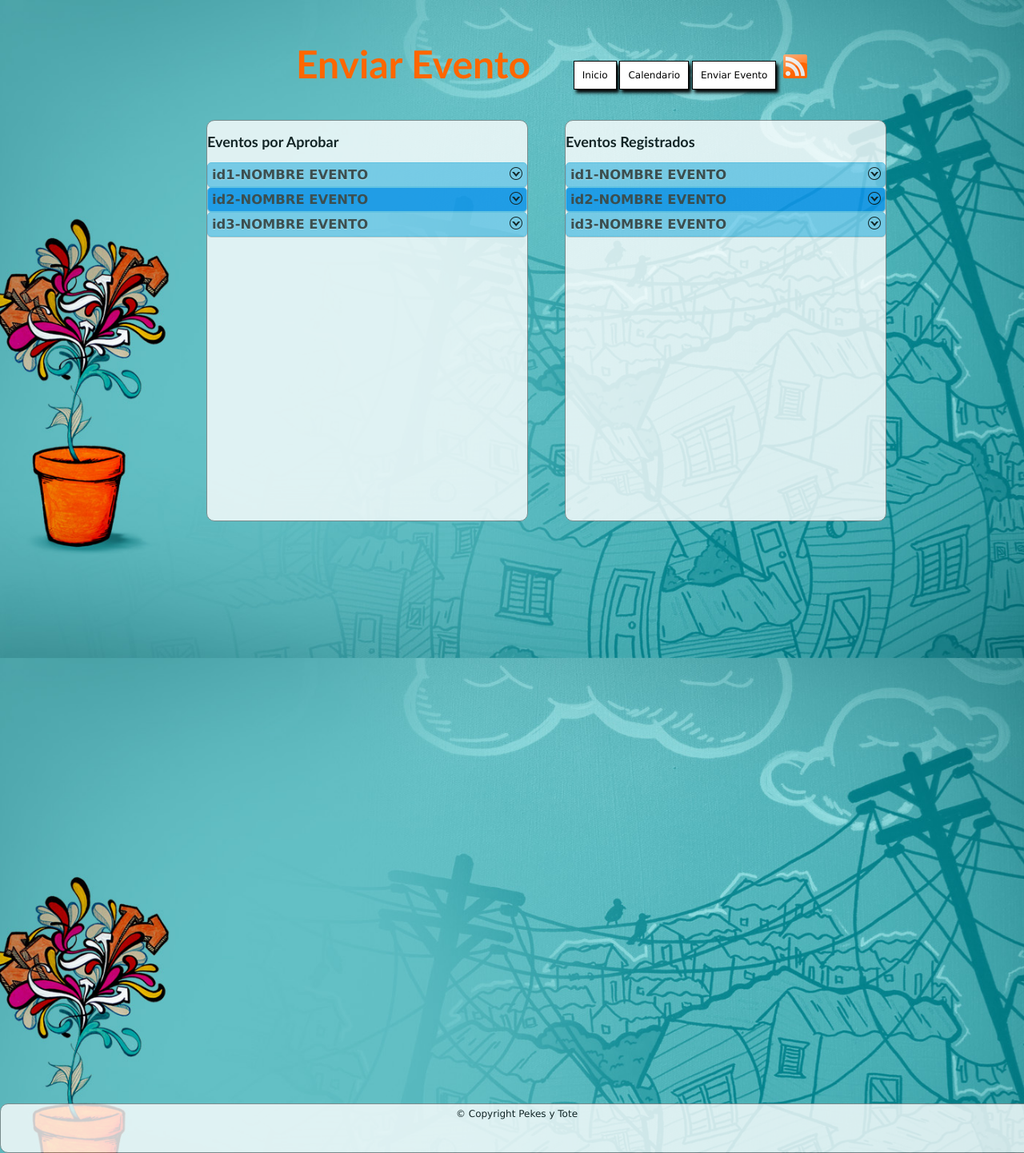
After one commit to adyslz/Pekes-y-tote, a PHP site: page /usuario.html in a window 1280 px wide. The commit adds this page. Shown: the whole page at 80% size. Run offline with PHP 8.4, Linux system fonts and the light colour scheme; some libraries are stand-ins or nearby versions.

Commit message:
Layout de usuarios
creado sin botones ni forms aun js, css e imagenes

```diff
--- a/css/style.css
+++ b/css/style.css
@@ -373,3 +373,78 @@ input{
     color: blue;
     display: none;
 	}
+
+
+.containerBox{
+	top: 25%;
+	left: 57%;
+	overflow: hidden;
+	width:850px;
+	margin-top: 150px;
+	margin-left: 250px;
+}
+.box2
+{
+	float:right;
+	filter: alpha(opacity=80);
+	opacity: .8;
+	width: 400px;
+	height: 500px;
+	border: 1px solid #808080;
+	background-color: #fff;
+	-webkit-border-radius: 10px;
+	-moz-border-radius: 10px;
+	-ms-border-radius: 10px;
+	overflow-y:auto;
+}
+.box1
+{
+	float:left;
+	filter: alpha(opacity=80);
+	opacity: .8;
+	width: 400px;
+	height: 500px;
+	border: 1px solid #808080;
+	background-color: #fff;
+	-webkit-border-radius: 10px;
+	-moz-border-radius: 10px;
+	-ms-border-radius: 10px;
+	overflow-y:auto;
+}
+
+.evento{
+-webkit-box-shadow:rgba(0,0,0,0.2) 0 1px 0 0;
+	-moz-box-shadow:rgba(0,0,0,0.2) 0 1px 0 0;
+	box-shadow:rgba(0,0,0,0.2) 0 1px 0 0;
+	border-bottom-color:#333;
+	border-radius:5px;
+	-moz-border-radius:5px;
+	-webkit-border-radius:5px;
+	color:#333;
+	font-family:'Verdana',Arial,sans-serif;
+	font-size:14px;
+	padding:5px
+}
+.evento p{
+	display:none;
+}
+.evento h3{
+	display:inline;
+}
+.evento img{
+	display:inline;
+	float:right;
+}
+.style1 {
+	border:1px solid #61c4ea;
+	background-color:#7cceee;
+	text-shadow:#b2e2f5 0 1px 0;
+
+
+}
+.style2 {
+	border:1px solid #61c4ea;
+	background-color:#1195ee;
+	text-shadow:#1195EE 0 1px 0;
+
+}
--- /dev/null
+++ b/js/script.js
@@ -0,0 +1,12 @@
+function switchImg(el){
+	var element=$(el);
+	if(element.attr('src')=='img/up-circle.png'){
+		element.attr('src','img/down-circle.png');
+		console.log(element.siblings('p').css('display','none'));
+
+	}else{
+		console.log(element.siblings('p').css('display','block'));
+		element.attr('src','img/up-circle.png');
+	}
+	console.log(element);
+}
--- /dev/null
+++ b/usuario.html
@@ -0,0 +1,71 @@
+<!doctype html>
+<html lang="es">
+<head>
+<meta charset="UTF-8" />
+<title>HackerGarage :: Registro</title>
+<link rel="stylesheet" type="text/css" href="css/style.css">
+<link rel="icon" href="img/icono.ico">
+<link rel="stylesheet" type="text/css" href="css/jquery-ui-1.7.2.custom.css" />
+<script type="text/javascript" src="js/script.js"></script>
+<script type="text/javascript" src="http://ajax.googleapis.com/ajax/libs/jquery/1.3.2/jquery.min.js"></script>
+<script type="text/javascript" src="http://ajax.googleapis.com/ajax/libs/jqueryui/1.7.2/jquery-ui.min.js"></script>
+</head>
+<body>
+	<header>
+      <ul>
+        	<li id="eve" class="title">Enviar Evento</li>
+        	<li><a href="index.html">Inicio</a></li>
+            <li><a href="calendario.html">Calendario</a></li>
+            <li><a href="#">Enviar Evento</a></li>
+            <li id="img2"><img src="img/rss-logo.png" alt="" id="img" title="Conexion RSS" onClick="alert('Link');"></li>
+        </ul>
+    </header>
+    <article>
+        <div class="containerBox">
+            <div class="box2">
+                <h1>Eventos Registrados</h1>
+                <div class="eventos">
+                    <div id="idEvento1" class="evento style1">
+                        <h3>id1-NOMBRE EVENTO</h3>
+                        <img src="img/down-circle.png" alt="Mas" onclick="switchImg(this)"/>
+                        <p>Lorem ipsum dolor sit amet, consectetur adipiscing elit. Maecenas nec tellus quis nibh accumsan accumsan. Morbi tincidunt dictum justo scelerisque porttitor. Fusce egestas consectetur massa. In hac habitasse platea dictumst. Morbi porta, tellus ac blandit tincidunt, nisl sapien viverra nisi, vel suscipit dolor arcu nec diam. Vestibulum posuere tortor sit amet justo hendrerit vel mattis velit ultrices. Aenean tincidunt facilisis turpis. Ves</p>
+                    </div>
+                    <div id="idEvento2" class="evento style2">
+                        <h3>id2-NOMBRE EVENTO</h3>
+                        <img src="img/down-circle.png" alt="Mas" onclick="switchImg(this)"/>
+                        <p>Lorem ipsum dolor sit amet, consectetur adipiscing elit. Maecenas nec tellus quis nibh accumsan accumsan. Morbi tincidunt dictum justo scelerisque porttitor. Fusce egestas consectetur massa. In hac habitasse platea dictumst. Morbi porta, tellus ac blandit tincidunt, nisl sapien viverra nisi, vel suscipit dolor arcu nec diam. Vestibulum posuere tortor sit amet justo hendrerit vel mattis velit ultrices. Aenean tincidunt facilisis turpis. Ves</p>
+                    </div>
+                    <div id="idEvento3" class="evento style1">
+                        <h3>id3-NOMBRE EVENTO</h3>
+                        <img src="img/down-circle.png" alt="Mas" onclick="switchImg(this)"/>
+                        <p>Lorem ipsum dolor sit amet, consectetur adipiscing elit. Maecenas nec tellus quis nibh accumsan accumsan. Morbi tincidunt dictum justo scelerisque porttitor. Fusce egestas consectetur massa. In hac habitasse platea dictumst. Morbi porta, tellus ac blandit tincidunt, nisl sapien viverra nisi, vel suscipit dolor arcu nec diam. Vestibulum posuere tortor sit amet justo hendrerit vel mattis velit ultrices. Aenean tincidunt facilisis turpis. Ves</p>
+                    </div>
+                </div>
+            </div>
+   	        <div class="box1">
+                <h1>Eventos por Aprobar</h1>
+                <div class="eventos">
+                    <div id="idEvento1" class="evento style1">
+                        <h3>id1-NOMBRE EVENTO</h3>
+                        <img src="img/down-circle.png" alt="Mas" onclick="switchImg(this)"/>
+                        <p>Lorem ipsum dolor sit amet, consectetur adipiscing elit. Maecenas nec tellus quis nibh accumsan accumsan. Morbi tincidunt dictum justo scelerisque porttitor. Fusce egestas consectetur massa. In hac habitasse platea dictumst. Morbi porta, tellus ac blandit tincidunt, nisl sapien viverra nisi, vel suscipit dolor arcu nec diam. Vestibulum posuere tortor sit amet justo hendrerit vel mattis velit ultrices. Aenean tincidunt facilisis turpis. Ves</p>
+                    </div>
+                    <div id="idEvento2" class="evento style2">
+                        <h3>id2-NOMBRE EVENTO</h3>
+                        <img src="img/down-circle.png" alt="Mas" onclick="switchImg(this)"/>
+                        <p>Lorem ipsum dolor sit amet, consectetur adipiscing elit. Maecenas nec tellus quis nibh accumsan accumsan. Morbi tincidunt dictum justo scelerisque porttitor. Fusce egestas consectetur massa. In hac habitasse platea dictumst. Morbi porta, tellus ac blandit tincidunt, nisl sapien viverra nisi, vel suscipit dolor arcu nec diam. Vestibulum posuere tortor sit amet justo hendrerit vel mattis velit ultrices. Aenean tincidunt facilisis turpis. Ves</p>
+                    </div>
+                    <div id="idEvento3" class="evento style1">
+                        <h3>id3-NOMBRE EVENTO</h3>
+                        <img src="img/down-circle.png" alt="Mas" onclick="switchImg(this)"/>
+                        <p>Lorem ipsum dolor sit amet, consectetur adipiscing elit. Maecenas nec tellus quis nibh accumsan accumsan. Morbi tincidunt dictum justo scelerisque porttitor. Fusce egestas consectetur massa. In hac habitasse platea dictumst. Morbi porta, tellus ac blandit tincidunt, nisl sapien viverra nisi, vel suscipit dolor arcu nec diam. Vestibulum posuere tortor sit amet justo hendrerit vel mattis velit ultrices. Aenean tincidunt facilisis turpis. Ves</p>
+                    </div>
+                </div>
+            </div>
+        </div>
+    </article>
+</body>
+	<footer>
+       	&copy; Copyright Pekes y Tote
+    </footer>
+</html>
```
Also changed, not shown: img/down-circle.png (added), img/right-circle.png (added), img/up-circle.png (added).
